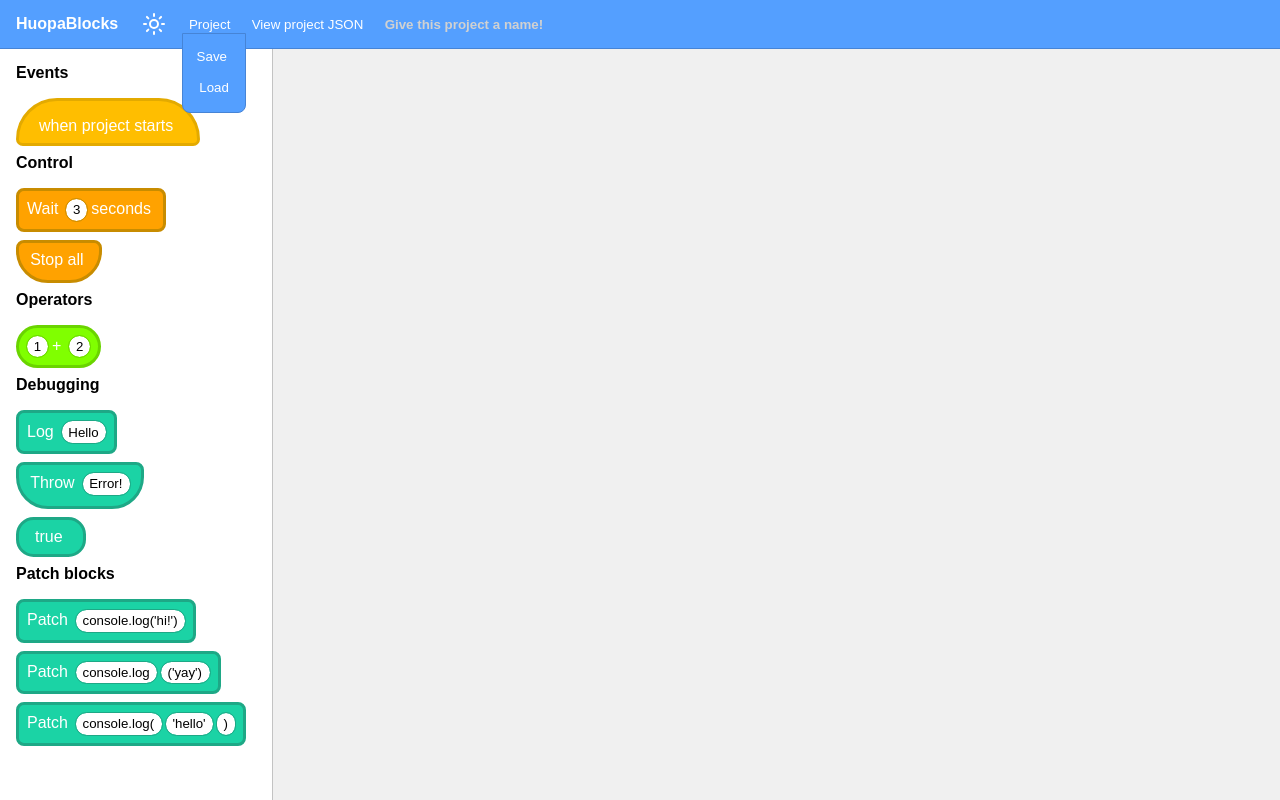
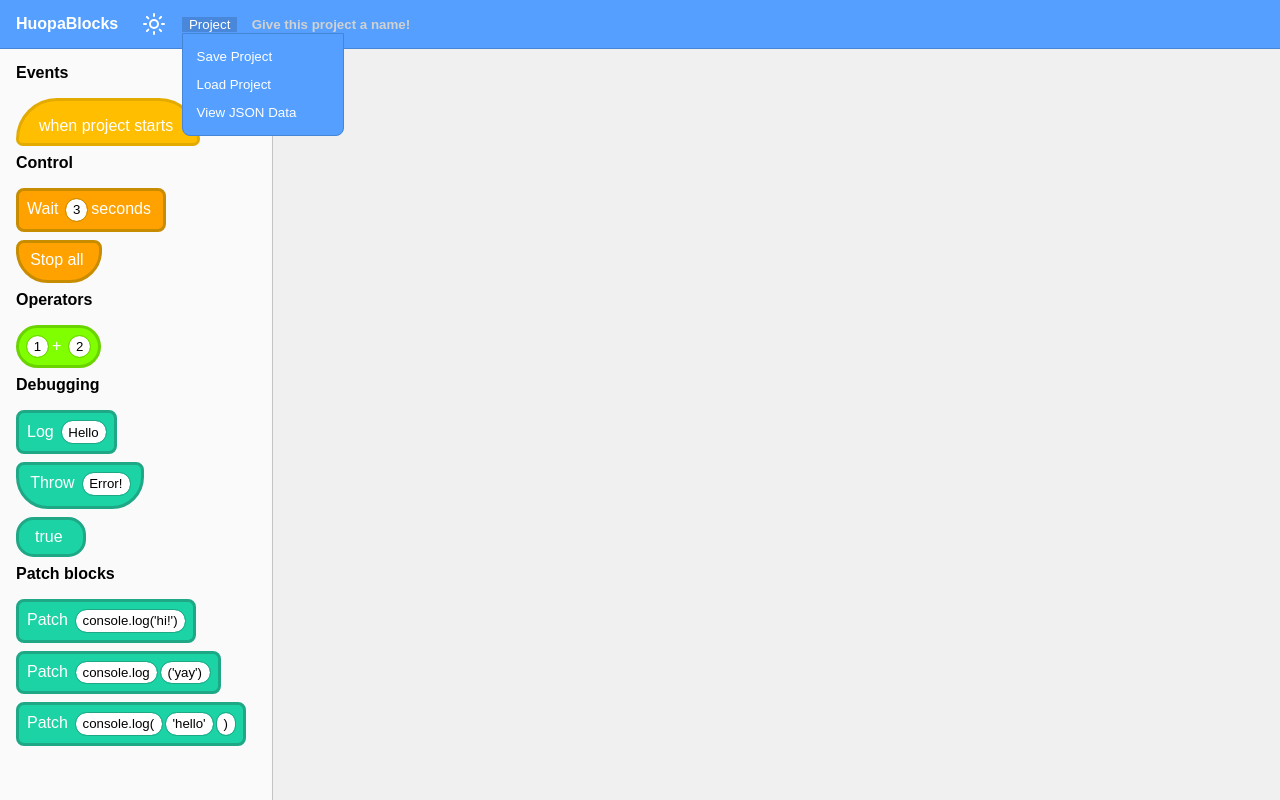
Before and after one commit to allucat1000/HuopaBlocks, a Svelte app: page / in a window 1280 px wide. Both pictures are taken after a click on the button "Project". Built offline with nearby package versions, Linux system fonts and the light colour scheme.

Commit message:
project files are now zips

```diff
--- a/package.json
+++ b/package.json
@@ -20,6 +20,7 @@
   },
   "dependencies": {
     "@lucide/svelte": "^1.0.0-rc.1",
+    "@zip.js/zip.js": "^2.8.23",
     "nanoid": "^5.1.7"
   }
 }
--- a/src/css/main.css
+++ b/src/css/main.css
@@ -15,13 +15,13 @@ body.Dark {
     --topbar-background-color: rgb(50 50 50);
     --topbar-size: 3em;
     --topbar-text-color: #fff;
-    --topbar-border-color: transparent;
+    --topbar-border-color: rgb(120 120 120 / 0.5);
 
     --popup-border-color: rgb(120 120 120 / 0.5);
-    --popup-background-color: rgb(60 60 60 / 0.7);
-    --popup-dark-color: rgb(0 0 0 / 0.5);
+    --popup-background-color: rgb(20 20 20 / 0.9);
+    --popup-dark-color: rgb(0 0 0 / 0.3);
 
-    --popup-button-background-color: rgb(70 70 70 / 0.5);
+    --popup-button-background-color: rgb(40 40 40 / 0.7);
     --popup-button-border-color: rgb(120 120 120 / 0.5);
 
     --placeholder-text-color: #999;
@@ -37,7 +37,7 @@ body.Light {
 
     --icon-color: #fff;
 
-    --sidebar-background-color: rgb(255 255 255);
+    --sidebar-background-color: rgb(255 255 255 / 0.7);
     --sidebar-border-color: rgb(195 195 195);
 
     --topbar-background-color: rgb(84 159 255);
@@ -46,11 +46,11 @@ body.Light {
     --topbar-border-color: rgb(70 132 214);
 
     --popup-border-color: rgb(188 188 188);
-    --popup-background-color: rgb(255 255 255 / 80%);
+    --popup-background-color: rgb(255 255 255 / 0.9);
     --popup-dark-color: rgb(0 0 0 / 0.5);
 
-    --popup-button-background-color: rgb(216 216 216 / 80%);
-    --popup-button-border-color: rgb(135 135 135 / 50%);
+    --popup-button-background-color: rgb(216 216 216 / 0.8);
+    --popup-button-border-color: rgb(135 135 135 / 0.5);
 
     --placeholder-text-color: #d1d1d1;
 }
--- a/src/css/popup.css
+++ b/src/css/popup.css
@@ -12,18 +12,23 @@
 }
 
 .Popup {
+    margin-top: calc(var(--topbar-size) / 2);
     background-color: var(--popup-background-color);
     border: var(--popup-border-color) solid 2px;
     width: 40em;
-    height: 50em;
+    height: 80%;
     padding: 0.5em;
     border-radius: 0.5em;
     position: relative;
     overflow: scroll;
+    display: flex;
+    flex-direction: column;
+    align-items: flex-start;
 }
 
 .PopupButton {
     position: sticky;
+    margin-top: auto;
     bottom: 1em;
     left: 50%;
     transform: translateX(-50%);
--- a/src/css/topbar.css
+++ b/src/css/topbar.css
@@ -33,18 +33,19 @@
 }
 
 .TopbarButton:hover {
-    background-color: rgba(100, 100, 100, 0.3);
+    background-color: rgba(100 100 100 / 0.3);
 }
 
 .ThemeToggle {
     color: var(--icon-color);
     cursor: pointer;
     height: stretch;
-    padding: 0 0.5em;;
+    padding: 0 0.5em;
+    min-width: 24px;
 }
 
 .ThemeToggle:hover {
-    background-color: rgba(100, 100, 100, 0.3);
+    background-color: rgba(100 100 100 / 0.3);
 }
 
 .TopbarInput {
@@ -74,7 +75,8 @@
     display: flex;
     flex-direction: column;
     border: var(--topbar-border-color) solid 1px;
-    align-items:flex-start;
+    align-items: flex-start;
+    width: 10em;
 }
 
 .TopbarDropdownOption {
@@ -85,10 +87,8 @@
     height: stretch;
     padding: 0.5em 1em;
     outline: none;
-}
-
-.TopbarDropdownOption > span {
-    font-size: 0.83em;
+    width: 100%;
+    text-align: left;
 }
 
 .TopbarDropdownOption:hover {
@@ -100,4 +100,27 @@
     position: absolute;
     z-index: 1;
     cursor: pointer;
+    width: calc(100%);
 }
+
+.TopbarDropdownInputOption {
+    padding: 0;
+    position: relative;
+    box-sizing: border-box;
+}
+
+.TopbarDropdownInputOption > span {
+    display: block;
+    padding: 0.5em 1em;
+    width: 100%;
+    cursor: pointer;
+    font-size: 0.83em;
+}
+
+input#file-upload-button {
+    cursor: pointer;
+}
+
+.TopbarDropdownOpen {
+    background-color: rgb(0 0 0 / 0.15);
+}
--- a/src/svelte/Topbar.svelte
+++ b/src/svelte/Topbar.svelte
@@ -7,7 +7,11 @@
     import Popup from "./Popup.svelte";
     import { PopupElementTag, type ProjectHeader } from "../ts/types";
     import TopbarDropdown from "./TopbarDropdown.svelte";
+    import { buildProjectZip, loadProjectJSON } from "../ts/file";
+
     let popupOpen: boolean = false;
+    let projectDropdownVisiblity: boolean = $state(false);
+
     function viewJSON() {
         if (popupOpen) return;
         popupOpen = true;
@@ -32,16 +36,17 @@
         });
     }
 
-    function saveProject() {
+    async function saveProject() {
+        projectDropdownVisiblity = false;
         const a = document.createElement("a");
 
         const data = JSON.stringify(project, null, 2);
-        const blob = new Blob([data], { type: "application/json" });
+        const blob = await buildProjectZip(data);
 
         const url = URL.createObjectURL(blob);
 
         a.href = url;
-        a.download = `${project.name || "project"}`;
+        a.download = `${project.name || "project"}.hblock`;
 
         document.body.appendChild(a);
         a.click();
@@ -51,6 +56,7 @@
     }
 
     function loadProject(e: Event) {
+        projectDropdownVisiblity = false;
         const data = (e.target as HTMLInputElement).files?.[0];
         if (!data) return;
 
@@ -59,11 +65,11 @@
         const r = new FileReader();
         r.onload = (e) => {
             try {
-                const parsed = JSON.parse(e.target?.result as string) as Partial<ProjectHeader>;
-                Object.assign(project, parsed);
+                const blob = new Blob([e.target?.result as ArrayBuffer]);
+                loadProjectJSON(blob);
             } catch {}
         };
-        r.readAsText(data);
+        r.readAsArrayBuffer(data);
     }
 </script>
 
@@ -74,12 +80,12 @@
     {:else}
         <LightIcon class="ThemeToggle" onclick={() => CurrentTheme.dark = !CurrentTheme.dark} />
     {/if}
-    <TopbarDropdown title="Project">
-        <button class="TopbarDropdownOption" onclick={saveProject}>Save</button>
-        <div class="TopbarDropdownOption">
-            <input class="ProjectLoadInput" onchange={loadProject} type="file"><span>Load</span>
+    <TopbarDropdown title="Project" bind:visible={projectDropdownVisiblity}>
+        <button class="TopbarDropdownOption" onclick={saveProject}>Save Project</button>
+        <div class="TopbarDropdownOption TopbarDropdownInputOption">
+            <input class="ProjectLoadInput" onchange={loadProject} type="file"><span>Load Project</span>
         </div>
+        <button class="TopbarDropdownOption" onclick={viewJSON}>View JSON Data</button>
     </TopbarDropdown>
-    <button class="TopbarButton" onclick={viewJSON}>View project JSON</button>
     <input class="TopbarInput" placeholder="Give this project a name!" bind:value={project.name}>
 </div>
--- a/src/svelte/TopbarDropdown.svelte
+++ b/src/svelte/TopbarDropdown.svelte
@@ -1,13 +1,18 @@
 <script lang="ts">
     import type { Snippet } from "svelte";
 
-    const { title, children }: { title: string, children: Snippet } = $props();
+    let { title, children, visible = $bindable(false) }: { title: string, children: Snippet, visible: boolean } = $props();
 
-    let visible: boolean = $state(false);
+    let open = $state(visible);
+
+    $effect(() => {
+        open = visible;
+    });
+
 </script>
 <div class="TopbarDropdown">
-    <button onclick={() => visible = !visible} class="TopbarButton" {title}>{title}</button>
-    <div class={`TopbarDropdownOptions ${visible ? "" : "Hidden"}`}>
+    <button onclick={() => visible = !visible} class={`TopbarButton ${open ? "TopbarDropdownOpen" : ""}`} {title}>{title}</button>
+    <div class={`TopbarDropdownOptions ${open ? "" : "Hidden"}`}>
         {@render children()}
     </div>
 </div>
--- /dev/null
+++ b/src/ts/file.ts
@@ -0,0 +1,57 @@
+import {
+  BlobReader,
+  BlobWriter,
+  TextReader,
+  TextWriter,
+  ZipReader,
+  ZipWriter,
+  type Entry,
+  type FileEntry,
+} from "@zip.js/zip.js";
+import type { ProjectHeader } from "./types";
+import { mount, unmount } from "svelte";
+import { project } from "./main.svelte";
+import Toast from "../svelte/Toast.svelte";
+
+export async function buildProjectZip(json: string) {
+    const zipFileWriter = new BlobWriter();
+    const jsonReader = new TextReader(JSON.stringify(json));
+    const zipWriter = new ZipWriter(zipFileWriter);
+    await zipWriter.add("project.json", jsonReader);
+    const blob = await zipWriter.close();
+    return blob;
+}
+
+export async function loadProjectJSON(zip: Blob) {
+    const zipFileReader = new BlobReader(zip);
+    const jsonWriter = new TextWriter();
+
+    const zipReader = new ZipReader(zipFileReader);
+
+    const entries = await zipReader.getEntries();
+    const entry = entries.find(f => f.filename === "project.json");
+
+    if (!entry) {
+        const c = document.querySelector(".CodeArea");
+        if (c) {
+            const t = mount(Toast, {
+                target: c,
+                props: {
+                    title: "Failed to load project",
+                    text: "Unable to find a 'project.json' file in your HuopaBlocks project. Check if your project is corrupted!",
+                    duration: 10000,
+                    close: () => unmount(t)
+                }
+            });
+        }
+        throw new Error(`Unable to find project.json file in project zip, files: ${entries.map(f => f.filename).join(", ")}`);
+    }
+
+    const data = await new Promise<string>((resolve, reject) => {
+        const writer = new TextWriter();
+        (entry as FileEntry).getData!(writer).then(resolve).catch(reject);
+    });
+
+    const parsed = JSON.parse(JSON.parse(data));
+    Object.assign(project, parsed);
+}
```
Also changed, not shown: 1 other file (tests, documents, lock files or other folders).
